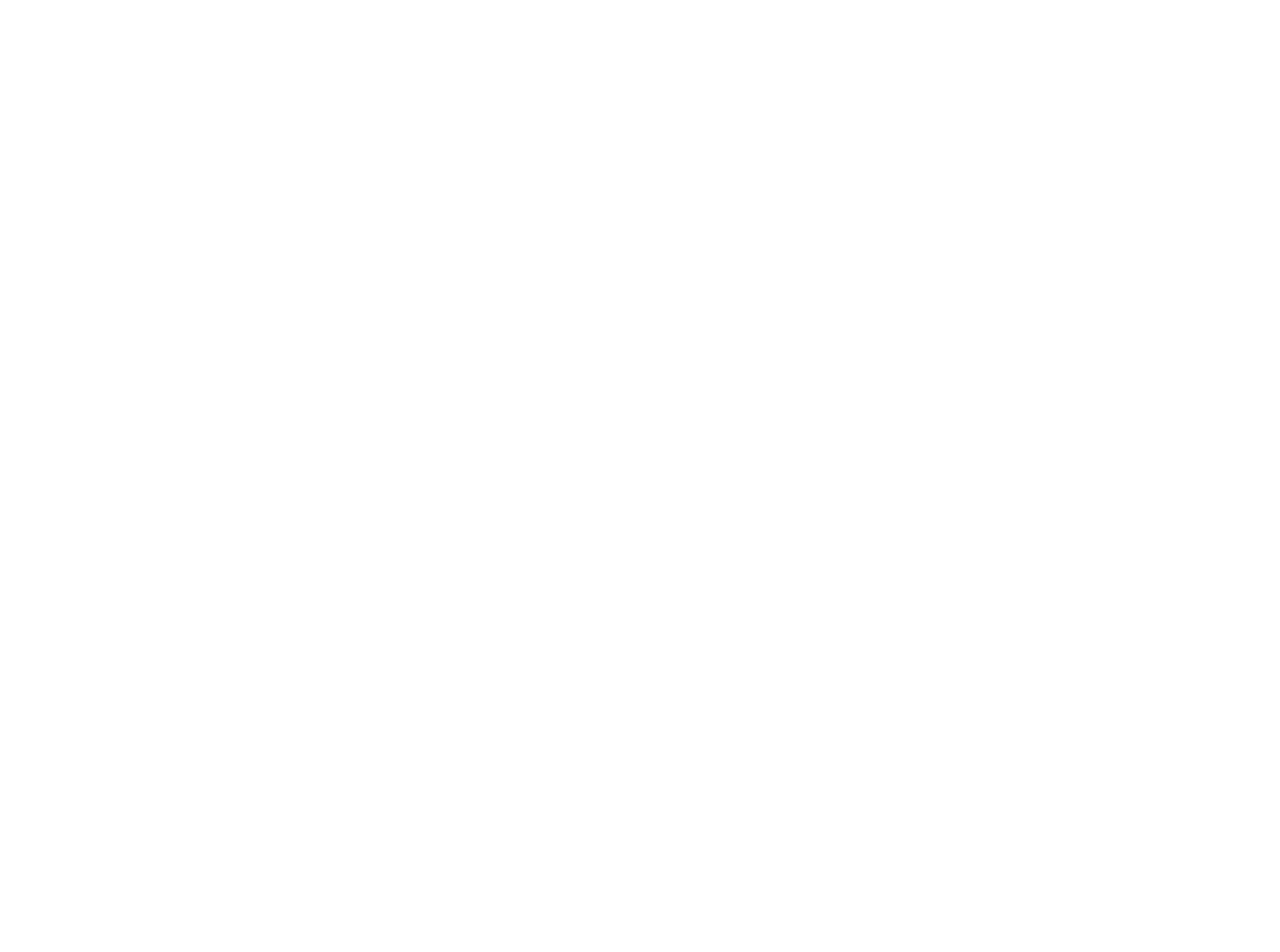
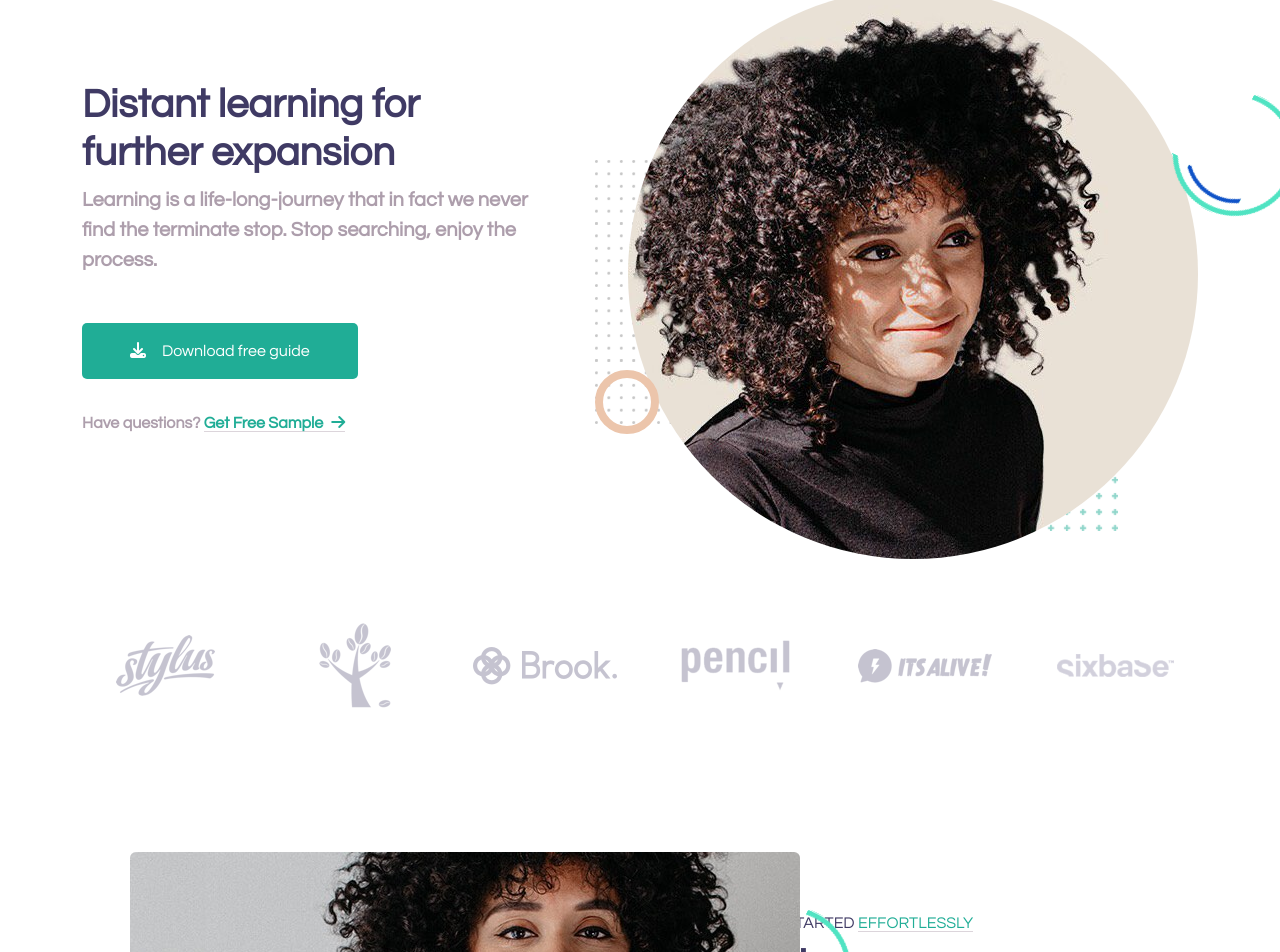
Before and after one commit to SeanBitter/proj-html-vuejs, a Vue app: page / in a window 1280 px wide. Shown: the part 151-1103 px from the top of the page. Before the commit the page ends 800 px from the top, so only its background shows below. Built offline with nearby package versions, Linux system fonts and the light colour scheme.

Commit message:
Add two sections

```diff
--- a/src/assets/scss/_general.scss
+++ b/src/assets/scss/_general.scss
@@ -1,7 +1,19 @@
+@import "./variables";
 @import url('https://fonts.googleapis.com/css2?family=Questrial&display=swap');
+
 
 #app {
   font-family: 'Questrial', Helvetica, Arial, sans-serif;
   -webkit-font-smoothing: antialiased;
   -moz-osx-font-smoothing: grayscale;
+  color: $secondary;
+  font-weight: 600;
 }
+
+.my-btn {
+  background-color: $primary;
+  color: white;
+  padding: 1rem 3rem;
+  border: 0;
+  border-radius: 5px;
+}
--- a/src/assets/scss/_variables.scss
+++ b/src/assets/scss/_variables.scss
@@ -1,2 +1,3 @@
 $primary: #20AD96;
 $secondary: #3F3A64;
+$tertiary: #AD9EAC;
--- /dev/null
+++ b/src/components/MainSection.vue
@@ -0,0 +1,150 @@
+<template>
+  <div class="section py-5">
+    <div class="container">
+
+      <div class="d-flex pb-3">
+
+        <div class="main-section-text my-auto">
+          <h2>Distant learning for further expansion</h2>
+          <p class="pb-3 fs-5">Learning is a life-long-journey that in fact we never find the terminate stop. Stop searching, enjoy the process.</p>
+          <button class="my-btn my-3"><i class="fa-solid fa-download pe-3"></i>Download free guide</button>
+          <p class="py-3">Have questions? <span>Get Free Sample<i class="fa-solid fa-arrow-right ps-2"></i></span></p>
+        </div>
+
+        <div class="main-section-img my-3 position-relative text-end">
+          <img :src="require('../assets/img/about-me-profile-ohm4dxoearqbxny7q3bq1pzbdgofdx0tobbeqcvzd0.jpg')" alt="" class="rounded-circle img-testimonial">
+          <img :src="require('../assets/img/maxcoach-shape-08.png')" alt="" class="position-img-one">
+          <img :src="require('../assets/img/maxcoach-shape-08.png')" alt="" class="position-img-two">
+          <img :src="require('../assets/img/maxcoach-shape-07-150x150.png')" alt="" class="position-img-three">
+          <img :src="require('../assets/img/maxcoach-shape-02.png')" alt="" class="position-img-four">
+          <span class="position-img-five"></span>
+        </div>
+
+      </div>
+
+      <div class="row py-3">
+        <div class="col-sm-6 col-md-4 col-lg-2 d-flex align-items-center justify-content-center py-3" v-for="logo in logos" :key="logo.name">
+          <img :src="logosUrl(logo.imgCode)" :alt="logo.name" class="opacity-50">
+        </div>
+      </div>
+    </div>
+  </div>
+</template>
+
+<script>
+
+export default {
+  name: 'MainSection',
+
+  data() {
+    return {
+      logos: [
+        {
+          name: "stylus",
+          imgCode: "01",
+        },
+
+        {
+          name: "tree",
+          imgCode: "02",
+        },
+
+        {
+          name: "brook",
+          imgCode: "03",
+        },
+
+        {
+          name: "pencil",
+          imgCode: "04",
+        },
+
+        {
+          name: "it's alive",
+          imgCode: "05",
+        },
+
+        {
+          name: "six base",
+          imgCode: "06",
+        },
+
+      ],
+    }
+
+  },
+
+    methods: {
+      logosUrl(code) {
+        return require("../assets/img/client-logo-" + code + ".png");
+      }
+    }
+}
+
+</script>
+
+<style lang="scss">
+@import "../assets/scss/variables";
+
+  .main-section-text {
+    flex-basis: 40%;
+
+      h2 {
+        font-size: 2.5rem;
+        font-weight: 600;
+      };
+
+      p {
+        color: $tertiary;
+      }
+
+      span {
+        color: $primary;
+        border-bottom: 1px solid lighten($tertiary, 20%);
+      }
+  }
+
+  .main-section-img {
+    flex-basis: 60%;
+
+      .img-testimonial {
+        max-width: 100%;
+        margin-left: 3rem;
+      }
+      .position-img-one {
+        position: absolute;
+        top: 30%;
+        left: 10%;
+        z-index: -1;
+      }
+
+      .position-img-two {
+        position: absolute;
+        top: 54%;
+        left: 10%;
+        z-index: -1;
+      }
+
+      .position-img-three {
+        position: absolute;
+        bottom: 5%;
+        right: 80px;
+        z-index: -1;
+      }
+
+      .position-img-four {
+        position: absolute;
+        bottom: 60%;
+        right: -15%;
+      }
+
+      .position-img-five {
+        position: absolute;
+        bottom: 22%;
+        left: 10%;
+        border: 8px solid #ECC5AB;
+        padding: 1.5rem;
+        border-radius: 50%;
+      }
+  }
+</style>
--- /dev/null
+++ b/src/components/MainSectionTwo.vue
@@ -0,0 +1,42 @@
+<template>
+  <div class="section py-5">
+    <div class="container">
+
+      <div class="d-flex flex-row-reverse pb-3">
+
+        <div class="main-section-text my-auto">
+          <h6>GET STARTED <span>EFFORTLESSLY</span></h6>
+          <h2>Enjoy our <span>Companionship</span></h2>
+          <p class="pb-3 fs-5">Sneek peek into what has in store for you on our online teaching and mentoring portal. Seek for some hidden hints of early-bird rewards as well.</p>
+          <p class="py-3"><span>Download free guidebook<i class="fa-solid fa-arrow-right ps-2"></i></span></p>
+        </div>
+
+        <!-- sistemare le img in absolute, aggiungere logo yt, sistemare colori titolo  -->
+
+        <div class="main-section-img my-3 position-relative text-start">
+          <img :src="require('../assets/img/home-2-popup-video-poster.jpg')" alt="" class="img-testimonial rounded">
+          <img :src="require('../assets/img/maxcoach-shape-08.png')" alt="" class="position-img-one">
+          <img :src="require('../assets/img/maxcoach-shape-08.png')" alt="" class="position-img-two">
+          <img :src="require('../assets/img/maxcoach-shape-07-150x150.png')" alt="" class="position-img-three">
+          <img :src="require('../assets/img/maxcoach-shape-02.png')" alt="" class="position-img-four">
+          <span class="position-img-five"></span>
+        </div>
+
+      </div>
+
+    </div>
+  </div>
+</template>
+
+<script>
+
+export default {
+
+}
+
+</script>
+
+<style lang="scss">
+@import "../assets/scss/variables";
+
+</style>
--- a/src/components/TheHeader.vue
+++ b/src/components/TheHeader.vue
@@ -11,7 +11,7 @@
           <a class="nav-link" href="#" v-for="(link, i) in navbarLinks" :key="i">{{ link }}<i class="fa-solid fa-angle-down"></i></a>
           <a class="my-auto pe-3" href="#"><i class="fa-regular fa-circle-user fs-6"></i></a>
           <form class="d-flex position-relative" role="search">
-            <input class="form-control me-2 bg-light border-0 py-2" type="search" placeholder="Search..." aria-label="Search">
+            <input class="form-control me-2 bg-light border-0 py-2" type="text" placeholder="Search..." aria-label="Search">
             <a href="#"><i class="fa-solid fa-magnifying-glass glass-position fs-6"></i></a>
           </form>
         </div>
--- a/src/components/TheMain.vue
+++ b/src/components/TheMain.vue
@@ -1,11 +1,16 @@
 <template>
-  <div></div>
+  <div>
+    <MainSection></MainSection>
+    <MainSectionTwo></MainSectionTwo>
+  </div>
 </template>
 
 <script>
+import MainSection from './MainSection.vue'
+import MainSectionTwo from './MainSectionTwo.vue'
 
 export default {
-
+  components: { MainSection, MainSectionTwo }
 }
 
 </script>
```
